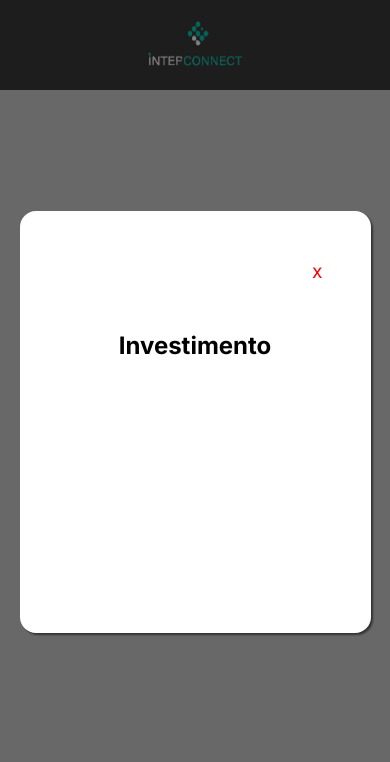
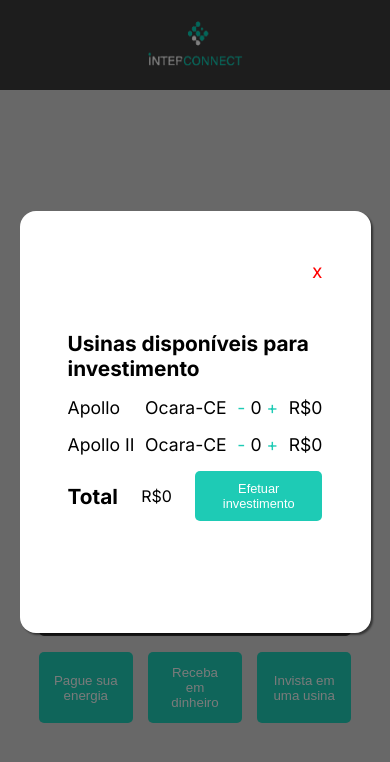
Before and after one commit to caiokronuz/interabank, a Next.js app: page / in a window 390 px wide. Both pictures are taken after a click on the button "Invista em uma usina". Shown: the top 762 px of the page. Built offline with nearby package versions, Linux system fonts and the light colour scheme.

Commit message:
Adicionado funcionalidades, agora é hora de iniciar responsividade para outras telas

```diff
--- a/src/app/page.module.scss
+++ b/src/app/page.module.scss
@@ -29,7 +29,14 @@
     align-items: center;
 
     .mid{
-      .painel{
+      text-align: center;
+
+      .greetings{
+        margin-bottom: 0.5em;
+        color: #3A3A3A;
+      }
+
+      .generation, .painel{
         width: 80vw;
         height: 20vh;
         background-color: #3A3A3A;
@@ -40,7 +47,23 @@
         justify-content: center;
         align-items: center;
         flex-direction: column;
+      }
 
+      .generation{
+        h1{
+          font-size: 1.5em;
+          color: #1ECBB5;
+        }
+
+        p{
+          margin-top: 0.5em;
+          font-size: 2em;
+        }
+      }
+
+      .painel{
+
+        margin-top: 2em;
         p{
           font-size: 3em;
         }
@@ -49,6 +72,7 @@
           font-size: 1.5em;
         }
       }
+
       .buttons{
         width: 80vw;
         display: flex;
--- a/src/app/page.tsx
+++ b/src/app/page.tsx
@@ -11,8 +11,8 @@ import logo from '../../public/logo.png';
 
 export default function Home() {
 
-  const [interas,setInteras] = useState(500)
-  const [reais, setReais] = useState(interas * 2)
+  const [interas,setInteras] = useState(20000)
+  const [reais, setReais] = useState(interas * 1.42)
   const [isBillModalsOpen, setIsBillModalsOpen] = useState(false)
   const [isDepositModalOpen, setIsDepositModalOpen] = useState(false)
   const [isInvestModalOpen, setIsInvestModalOpen] = useState(false)
@@ -21,7 +21,7 @@ export default function Home() {
 
   function attInteras(value: any){
     setInteras(interas - value)
-    setReais((interas - value) * 2)
+    setReais((interas - value) * 1.42)
   }
 
   return (
@@ -32,12 +32,17 @@ export default function Home() {
       </header>
 
       {isBillModalsOpen && <BillsToPay close={() => setIsBillModalsOpen(!isBillModalsOpen)} attInteras={(value: any) => attInteras(value)} setBillsToPay={(value: any) => setBillsToPay(value)}/>}
-      {isDepositModalOpen && <DepositOnAccount close={() => setIsDepositModalOpen(!isDepositModalOpen)} reais={reais}/>}
-      {isInvestModalOpen && <Invest close={() => setIsInvestModalOpen(!isInvestModalOpen)}/>}
+      {isDepositModalOpen && <DepositOnAccount close={() => setIsDepositModalOpen(!isDepositModalOpen)} reais={reais} attInteras={(value: any) => attInteras(value)}/>}
+      {isInvestModalOpen && <Invest close={() => setIsInvestModalOpen(!isInvestModalOpen)} attInteras={(value:any) => attInteras(value)} reais={reais}/>}
 
 
       <div className={styles.page}>
         <div className={styles.mid}>
+          <h1 className={styles.greetings}>Olá, Santa Edwiges.</h1>
+          <div className={styles.generation}>
+            <h1>Geração 08/2023</h1>
+            <p>40.000,00 kWh</p>
+          </div>
           <div className={styles.painel}>
             <p>I$ {interas.toFixed(2)}</p>
             <span>= R$ {reais.toFixed(2)}</span>
--- a/src/components/BillsToPay/index.tsx
+++ b/src/components/BillsToPay/index.tsx
@@ -12,9 +12,9 @@ export function BillsToPay(props: Props){
     const [text, setText] = useState("Pagar")
 
     function showMsg(){
-        swal.fire("Confirmado","Pagamento efetuado com sucesso.", "success")
+        swal.fire("Confirmado","Pagamento da sua conta de energia efetuado com sucesso.", "success")
         setText("Pago")
-        props.attInteras(834.90/2)
+        props.attInteras(23400/1.42)
         props.setBillsToPay(0);
     }
 
@@ -34,7 +34,7 @@ export function BillsToPay(props: Props){
                     <div className={style.bill}>
                         <p><span>Referência:</span> 08/2023</p>
                         <p><span>Vencimento:</span> 10/09/2023</p>
-                        <p><span>Valor:</span> R$834,90</p>
+                        <p><span>Valor:</span> R$23.400,00</p>
                         <button onClick={payBill}>{text}</button>
                     </div>
                 </main>
--- a/src/components/DepositOnAccount/DepositOnAccount.module.scss
+++ b/src/components/DepositOnAccount/DepositOnAccount.module.scss
@@ -44,7 +44,30 @@
             margin-top: 3em;
 
             h1{
-                font-size: 1.5em;
+                font-size: 1.3em;
+            }
+
+            input{
+                margin: 1em 0 1em 0;
+                border: 1px solid #1ECBB5;
+
+                padding: 1em;
+            }
+
+            p{
+                width: 100%;
+                text-align: center;
+                margin-bottom: 0.5em;
+            }
+
+            button{
+                width: 80%;
+                background-color: #1ECBB5;
+                color: #FFF;
+                padding: 1em;
+                border: none;
+                border-radius: 5px;
+                font-size: 1em;
             }
         }
     }
--- a/src/components/DepositOnAccount/index.tsx
+++ b/src/components/DepositOnAccount/index.tsx
@@ -1,14 +1,44 @@
 import { useState } from 'react';
 import style from './DepositOnAccount.module.scss';
+import Swal from 'sweetalert2';
 
 interface Props{
     close: () => void;
     reais: number;
+    attInteras: (value: any) => void;
 }
 
 export function DepositOnAccount(props: Props){
 
     const [valor, setValor] = useState(0);
+    const [text, setText] = useState("Sacar")
+
+    const sleep = (milliseconds: number) => {
+        return new Promise(resolve => setTimeout(resolve, milliseconds))
+    }
+
+
+    async function withdraw(){
+        if(valor == 0){
+            Swal.fire('Erro', 'Selecione um valor válido para saque', 'error')
+            return;
+        }
+
+        if(valor > props.reais){
+            Swal.fire('Erro', 'O valor inserido é maior que o disponível', 'error')
+            return;
+        }
+
+        setText("Iniciando saque...")
+        await sleep(2000);
+        setText("Enviando para sua conta...")
+        await sleep(2000);
+        props.attInteras(valor/1.42);
+        Swal.fire('Saque efetuado com sucesso!', 'O valor foi depositado na sua conta do banco Itaú', 'success')
+        props.close();
+        setText("Sacar")
+
+    }
 
     return(
         <div className={style.container}>
@@ -18,8 +48,11 @@ export function DepositOnAccount(props: Props){
                 </header>
                 <main className={style.main}>
                    <h1>Escolha quanto você quer sacar</h1>
-                   <input type="number" placeholder={`Valor máximo: R$${props.reais.toFixed(2)}`}/>
-                   <button onClick={() => {}}>Sacar</button>
+                   <input type="number" placeholder={`Valor máximo: R$${props.reais.toFixed(2)}`} onChange={e => setValor(Number(e.target.value))}/>
+                   <p>Valor a ser retirado: <span>R${valor.toFixed(2)}</span></p>
+                   <p>Taxa de retirada (2%): <span>R${(valor * 0.02).toFixed(2)}</span></p>
+                   <p>Valor a ser depositado: <span>R${(valor - (valor * 0.02)).toFixed(2)}</span></p>
+                   <button onClick={withdraw}>{text}</button>
                 </main>
             </div>
         </div>
--- a/src/components/Invest/Invest.module.scss
+++ b/src/components/Invest/Invest.module.scss
@@ -44,7 +44,45 @@
             margin-top: 3em;
 
             h1{
-                font-size: 1.5em;
+                font-size: 1.3em;
+            }
+
+            .usina{
+
+                .invisible{
+                    visibility: hidden;
+                }
+
+                min-width: 100%;
+                margin-top: 1em;
+
+                display: flex;
+                justify-content: space-between;
+
+                p{
+                    font-size: 1.1em;
+                    span{
+                        color:#1ECBB5;
+                    }
+                }
+            }
+
+            .purchase{
+                margin-top: 1em;
+                display: flex;
+                justify-content: space-between;
+                align-items: center;
+                width: 100%;
+
+                button{
+                    width: 50%;
+                    background-color: #1ECBB5;
+                    color: #FFF;
+                    padding: 0.8em;
+                    border: none;
+                    border-radius: 5px;
+                    font-size: 0.8em;
+                }
             }
         }
     }
--- a/src/components/Invest/index.tsx
+++ b/src/components/Invest/index.tsx
@@ -1,11 +1,52 @@
+import {useState} from 'react';
 import style from './Invest.module.scss';
+import Swal from 'sweetalert2';
 
 interface Props{
     close: () => void;
+    reais: number;
+    attInteras: (value: any) => void;
 }
 
 
 export function Invest(props: Props){
+
+    const [qtd1, setQtd1] = useState(0);
+    const [valor1, setValor1] = useState(500)
+    const [qtd2, setQtd2] = useState(0);
+    const [valor2, setValor2] = useState(500)
+
+    function purchase(){
+        let valorInv = (valor1 * qtd1) + (valor2 * qtd2);
+
+        if(valorInv == 0){
+            Swal.fire('Erro', 'Selecione um valor válido para saque', 'error')
+            return;
+        }
+
+        if(valorInv > props.reais){
+            Swal.fire('Erro', 'O valor inserido é maior que o disponível', 'error')
+            return;
+        }
+
+        props.attInteras(valorInv/1.42);
+        if(qtd1 > 0 && qtd2 == 0){
+            Swal.fire('Investimento realizado com sucesso', `Parabéns, você agora é sócio da Apollo I com ${(0.2 * qtd1).toFixed(2)}%`, 'success')
+            return;
+        }
+
+        if(qtd1 > 0 && qtd2 > 0){
+            Swal.fire('Investimento realizado com sucesso', `Parabéns, você agora é sócio da Apollo I com ${(0.2 * qtd1).toFixed(2)}% e da Apollo II com ${(0.2 * qtd2).toFixed(2)}%`, 'success')
+            return;
+        }
+
+        if(qtd1 == 0 && qtd2 > 0){
+            Swal.fire('Investimento realizado com sucesso', `Parabéns, você agora é sócio da Apollo II com ${(0.2 * qtd2).toFixed(2)}%`, 'success')
+            return;
+        }
+
+    }
+
     return(
         <div className={style.container}>
             <div className={style.modal}>
@@ -13,7 +54,24 @@ export function Invest(props: Props){
                     <p onClick={props.close}>x</p>
                 </header>
                 <main className={style.main}>
-                   <h1>Investimento</h1>
+                   <h1>Usinas disponíveis para investimento</h1>
+                   <div className={style.usina}>
+                        <p>Apollo <span className={style.invisible}>II</span></p>
+                        <p>Ocara-CE</p>
+                        <p><span onClick={() => {qtd1 > 0 ? setQtd1(qtd1-1) : ""}}> - </span>{qtd1}<span onClick={() => {qtd1 < 9 ? setQtd1(qtd1+1) : ""}}> + </span></p>
+                        <p>R${valor1*qtd1}</p>
+                   </div>
+                   <div className={style.usina}>
+                        <p>Apollo II</p>
+                        <p>Ocara-CE</p>
+                        <p><span onClick={() => {qtd2 > 0 ? setQtd2(qtd2-1): ""}}> - </span>{qtd2}<span onClick={() => {qtd2 < 9 ? setQtd2(qtd2+1) : ""}}> + </span></p>
+                        <p>R${valor2*qtd2}</p>
+                   </div>
+                   <div className={style.purchase}>
+                        <h1>Total</h1>
+                        <p>R${(valor1 * qtd1) + (valor2 * qtd2)}</p>
+                        <button onClick={purchase}>Efetuar investimento</button>
+                   </div>
                 </main>
             </div>
         </div>
```
